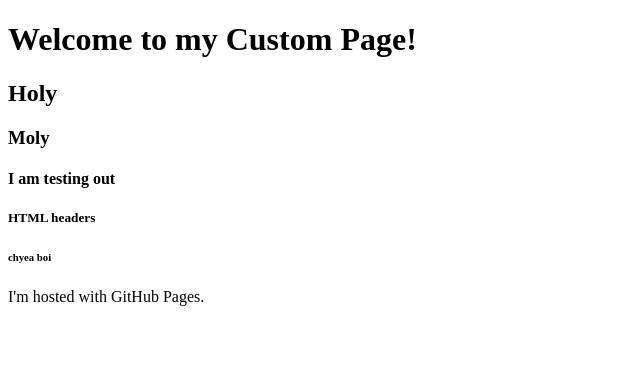
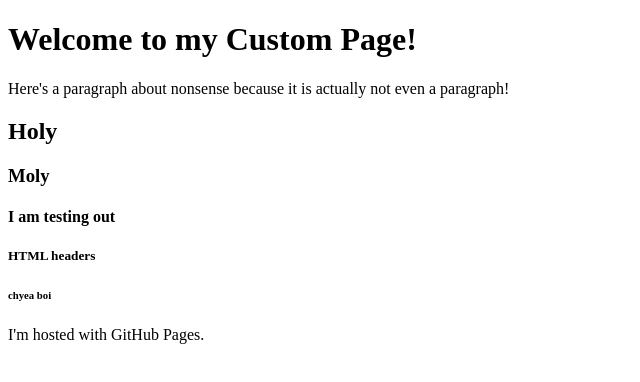
Before and after one commit to ctrios67/ctrios67.github.io, a plain HTML site: page index.html in a window 1280 px wide. Shown: the whole page, without its empty margins (0-640 px from the left). Drawn offline with Linux system fonts and the light colour scheme.

Commit message:
Adding another Paragraph
Again, for shingles.

```diff
--- a/index.html
+++ b/index.html
@@ -2,11 +2,12 @@
 <html>
 	<body>
 		<h1>Welcome to my Custom Page!</h1>
+			<p>Here's a paragraph about nonsense because it is actually not even a paragraph!</p>
 		<h2>Holy</h2>
 		<h3>Moly</h3>
 		<h4>I am testing out</h4>
 		<h5>HTML headers</h5>
 		<h6>chyea boi</h6>
-		<p>I'm hosted with GitHub Pages.</p>
+			<p>I'm hosted with GitHub Pages.</p>
 	</body>
 </html>
```
